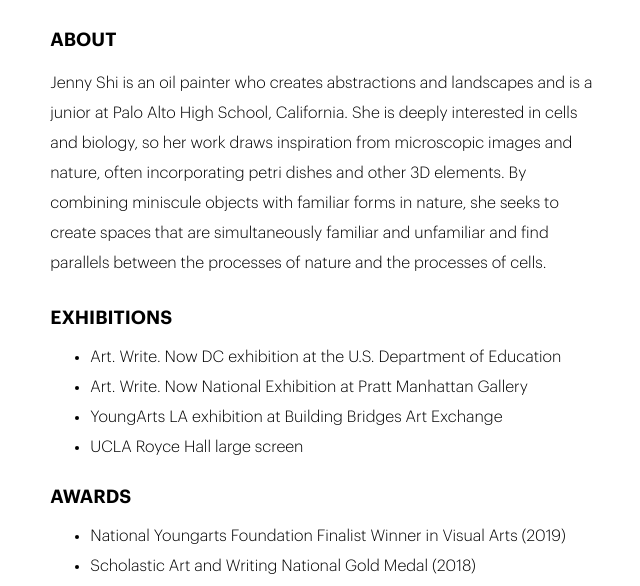
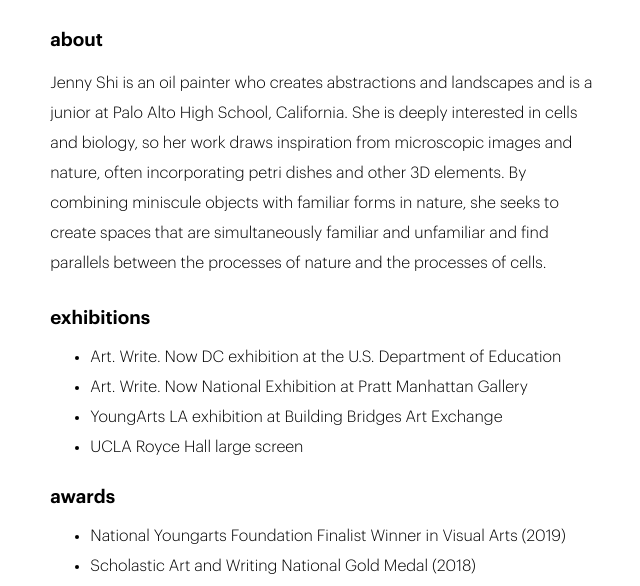
Before and after one commit to oliviachang29/jenny, a Jekyll site: the page built from about.markdown, in a window 1280 px wide. Shown: the part 613-1199 px from the top of the page, without its empty margins (319-959 px from the left). Built offline with Jekyll 4.4.1, drawn with Linux system fonts in a browser that asks for light colours; nearby versions of some CDN libraries.

```diff
--- a/about.markdown
+++ b/about.markdown
@@ -9,16 +9,16 @@ layout: static
 <!-- this keeps it in a container so that the text isn't left justified while the image is in the center  -->
 <!-- if you don't want it to be centered, take the text out of <div class="text"> -->
 <div class="text">
-        <h3>ABOUT</h3>
+        <h3>about</h3>
 	<p>Jenny Shi is an oil painter who creates abstractions and landscapes and is a junior at Palo Alto High School, California. She is deeply interested in cells and biology, so her work draws inspiration from microscopic images and nature, often incorporating petri dishes and other 3D elements. By combining miniscule objects with familiar forms in nature, she seeks to create spaces that are simultaneously familiar and unfamiliar and find parallels between the processes of nature and the processes of cells. </p>
-	<h3>EXHIBITIONS</h3>
+	<h3>exhibitions</h3>
 	<ul>
 		<li>Art. Write. Now DC exhibition at the U.S. Department of Education</li>
 		<li>Art. Write. Now National Exhibition at Pratt Manhattan Gallery</li>
 		<li>YoungArts LA exhibition at Building Bridges Art Exchange</li>
 		<li>UCLA Royce Hall large screen</li>
 	</ul>
-	<h3>AWARDS</h3>
+	<h3>awards</h3>
 	<ul>
                         <li>National Youngarts Foundation Finalist Winner in Visual Arts (2019)</li>
 			<li>Scholastic Art and Writing National Gold Medal (2018)</li>
```
